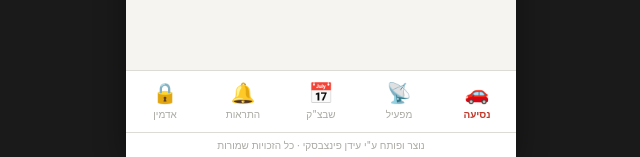
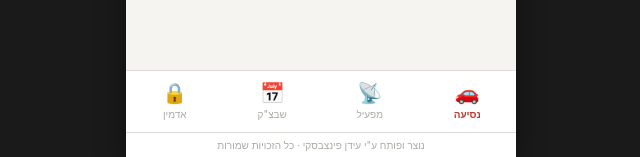
Before and after one commit to idan41601/hapak-natziv, a Next.js app: page / in a window 1280 px wide. Shown: the part 643-800 px from the top of the page, without its empty margins (467-1107 px from the left). Built offline with nearby package versions, Linux system fonts and the light colour scheme; no server answers; the database is empty.

Commit message:
Update page.tsx

```diff
--- a/src/app/page.tsx
+++ b/src/app/page.tsx
@@ -6,10 +6,9 @@ import TripTab from '@/components/TripTab'
 import OperatorTab from '@/components/OperatorTab'
 import AdminTab from '@/components/AdminTab'
 import ScheduleTab from '@/components/ScheduleTab'
-import NotificationsTab from '@/components/NotificationsTab'
 import { usePushNotifications } from '@/hooks/usePushNotifications'
 
-type Tab = 'trip' | 'operator' | 'schedule' | 'admin' | 'notifications'
+type Tab = 'trip' | 'operator' | 'schedule' | 'admin'
 
 export default function Home() {
   const [tab, setTab] = useState<Tab>('trip')
@@ -120,7 +119,6 @@ export default function Home() {
         {tab === 'operator' && <OperatorTab />}
         {tab === 'schedule' && <ScheduleTab />}
         {tab === 'admin' && <AdminTab />}
-        {tab === 'notifications' && <NotificationsTab />}
       </div>
 
       {/* BOTTOM NAV */}
@@ -129,7 +127,6 @@ export default function Home() {
           { id: 'trip', icon: '🚗', label: 'נסיעה' },
           { id: 'operator', icon: '📡', label: 'מפעיל' },
           { id: 'schedule', icon: '📅', label: 'שבצ"ק' },
-          { id: 'notifications', icon: '🔔', label: 'התראות' },
           { id: 'admin', icon: '🔒', label: 'אדמין' },
         ].map(item => (
           <button key={item.id} onClick={() => setTab(item.id as Tab)}
```
